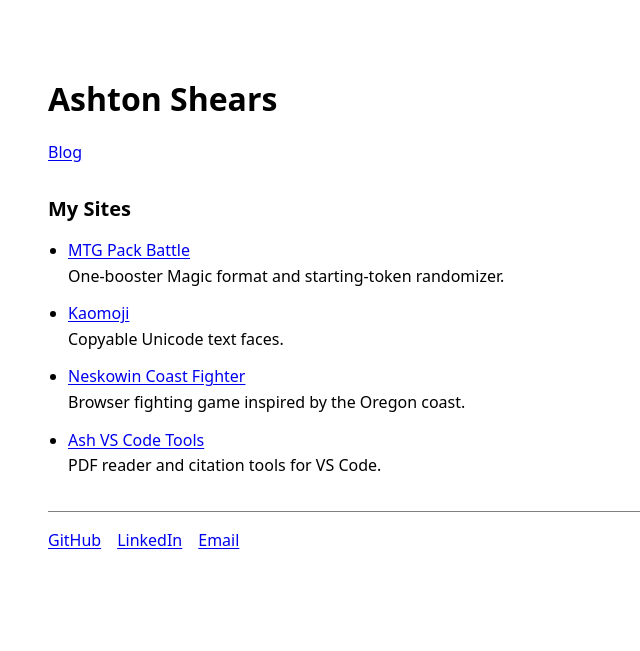
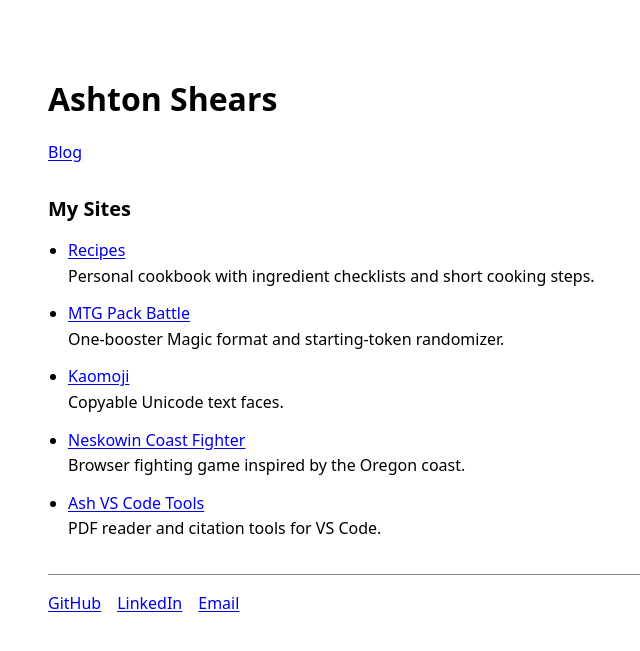
Before and after one commit to ashears/ashears.github.io, a Jekyll site: the page index.html, which Jekyll copies as it is, in a window 1280 px wide. Shown: the top 651 px of the page, without its empty margins (288-928 px from the left). Built offline with Jekyll 4.4.1, drawn with Linux system fonts in a browser that asks for light colours.

Commit message:
Add Recipes to My Sites

```diff
--- a/index.html
+++ b/index.html
@@ -16,6 +16,10 @@
   <main>
     <h2>My Sites</h2>
     <ul>
+      <li>
+        <a href="https://ashton.website/ashton-recipes/">Recipes</a>
+        <p>Personal cookbook with ingredient checklists and short cooking steps.</p>
+      </li>
       <li>
         <a href="https://ashton.website/MTG-Pack-Battle/">MTG Pack Battle</a>
         <p>One-booster Magic format and starting-token randomizer.</p>
```
